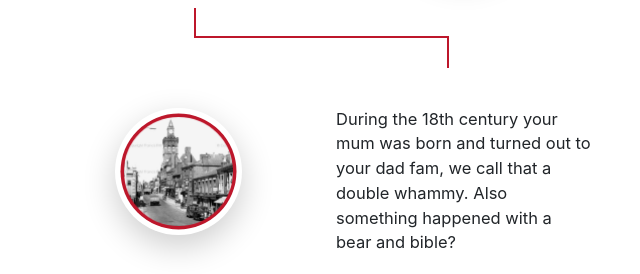
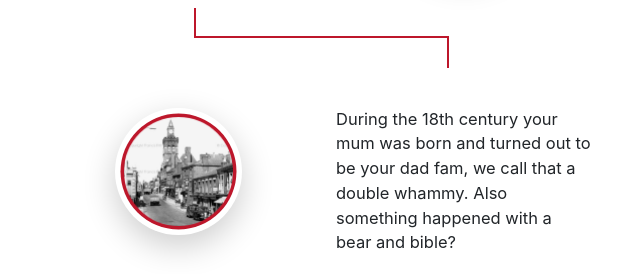
Before and after one commit to anthony-woodcock/white-lion, a plain HTML site: page index.html in a window 1280 px wide. Shown: the part 1068-1342 px from the top of the page, 319-959 px from the left. Drawn offline with nearby package versions, Linux system fonts and the light colour scheme.

```diff
--- a/index.html
+++ b/index.html
@@ -67,7 +67,7 @@
 					<div class="col-md-3 col-sm-6 d-flex align-items-center">
 						<div class="row mt-0 mt-md-2">
 							<div class="col-12">
-								<p>During the 18th century your mum was born and turned out to your dad fam, we call that a double whammy. Also something happened with a bear and bible? </p>
+								<p>During the 18th century your mum was born and turned out to be your dad fam, we call that a double whammy. Also something happened with a bear and bible? </p>
 							</div>
 						</div>
 					</div>
```
